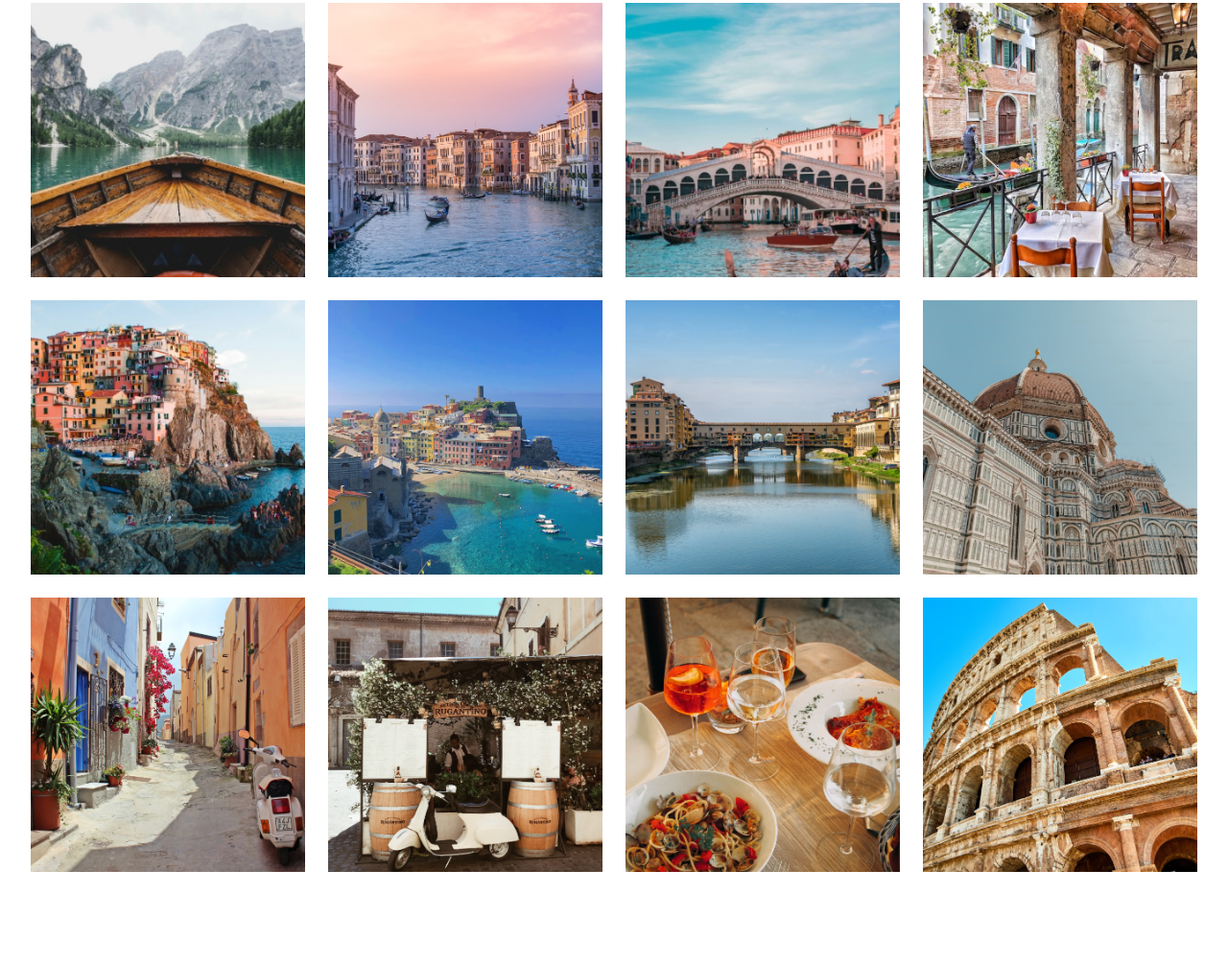
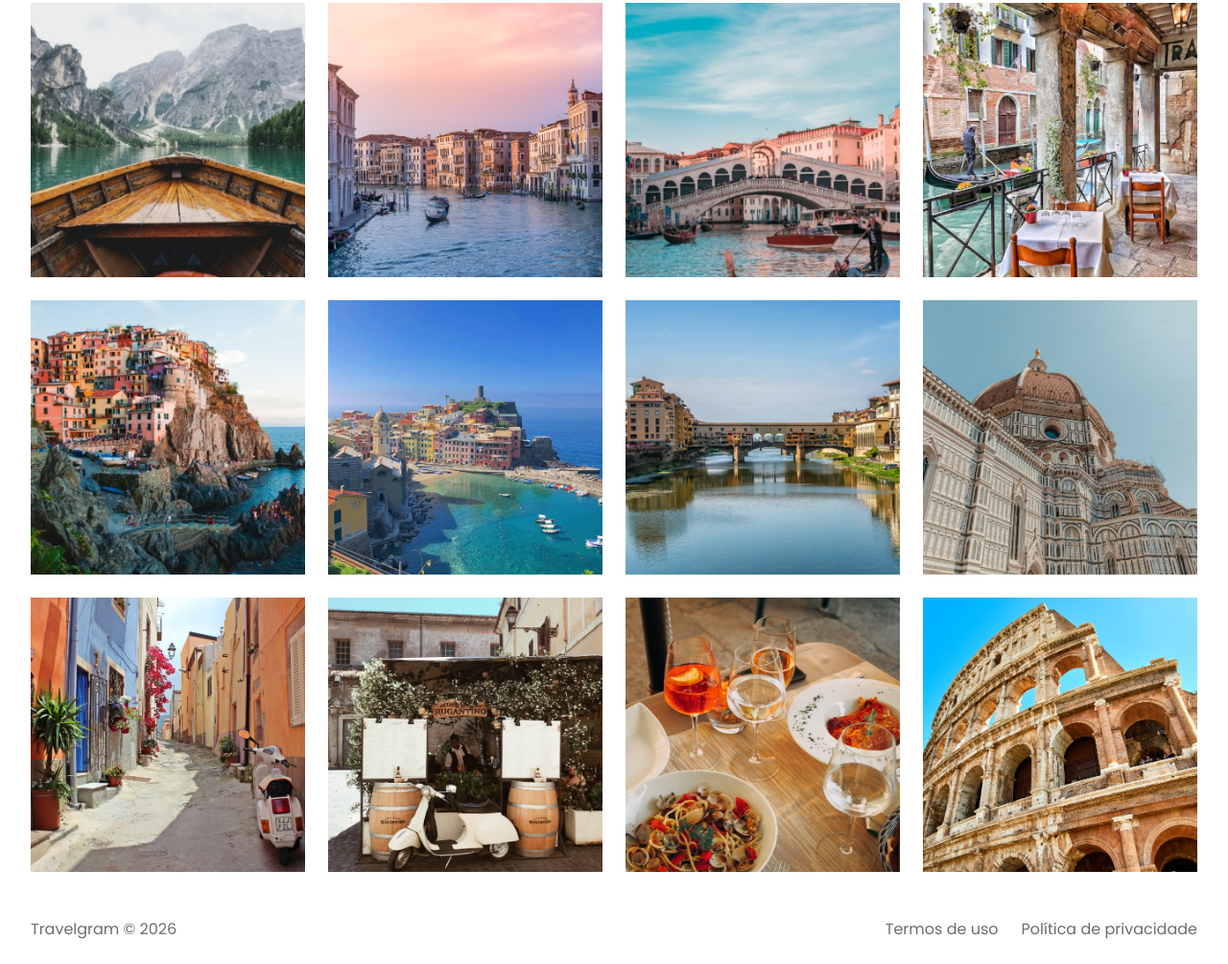
Before and after one commit to Marcelo-Figueira-Junior/Travelgram, a plain HTML site: page index.html in a window 1280 px wide. Shown: the part 357-1362 px from the top of the page at 96% size. Before the commit the page ends 1290 px from the top, so only its background shows below. Drawn offline with Linux system fonts and the light colour scheme.

Commit message:
Done Footer

```diff
--- a/index.html
+++ b/index.html
@@ -82,5 +82,18 @@
     <img src="assets/images/Image 11.png" alt="">
     <img src="assets/images/Image 12.png" alt="">
 </main>
+
+<footer class="container">
+    <span>
+        Travelgram &copy; 2026
+    </span>
+    <span>
+        Termos de uso
+    </span>
+
+    <span>
+        Política de privacidade
+    </span>
+</footer>
 </body>
 </html>
--- /dev/null
+++ b/styles/index.css/footer.css
@@ -0,0 +1,10 @@
+footer {
+    display: flex;
+    padding-block: 24px;
+    gap: 24px;
+}
+
+footer span:nth-child(1) {
+    margin-right: auto;
+
+}
--- a/styles/index.css/index.css
+++ b/styles/index.css/index.css
@@ -3,3 +3,4 @@
 @import url(header.css);
 @import url(header.css);
 @import url(main.css);
+@import url(footer.css);
```
